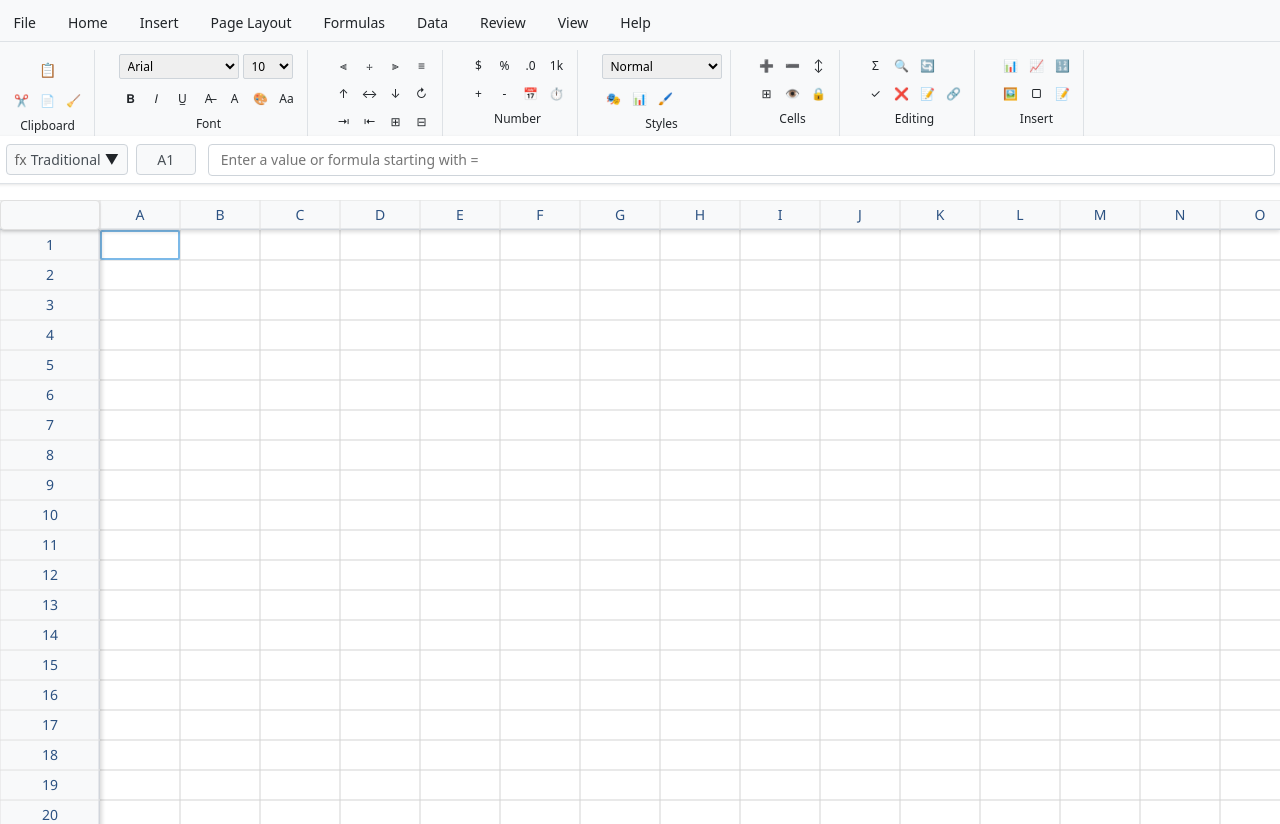
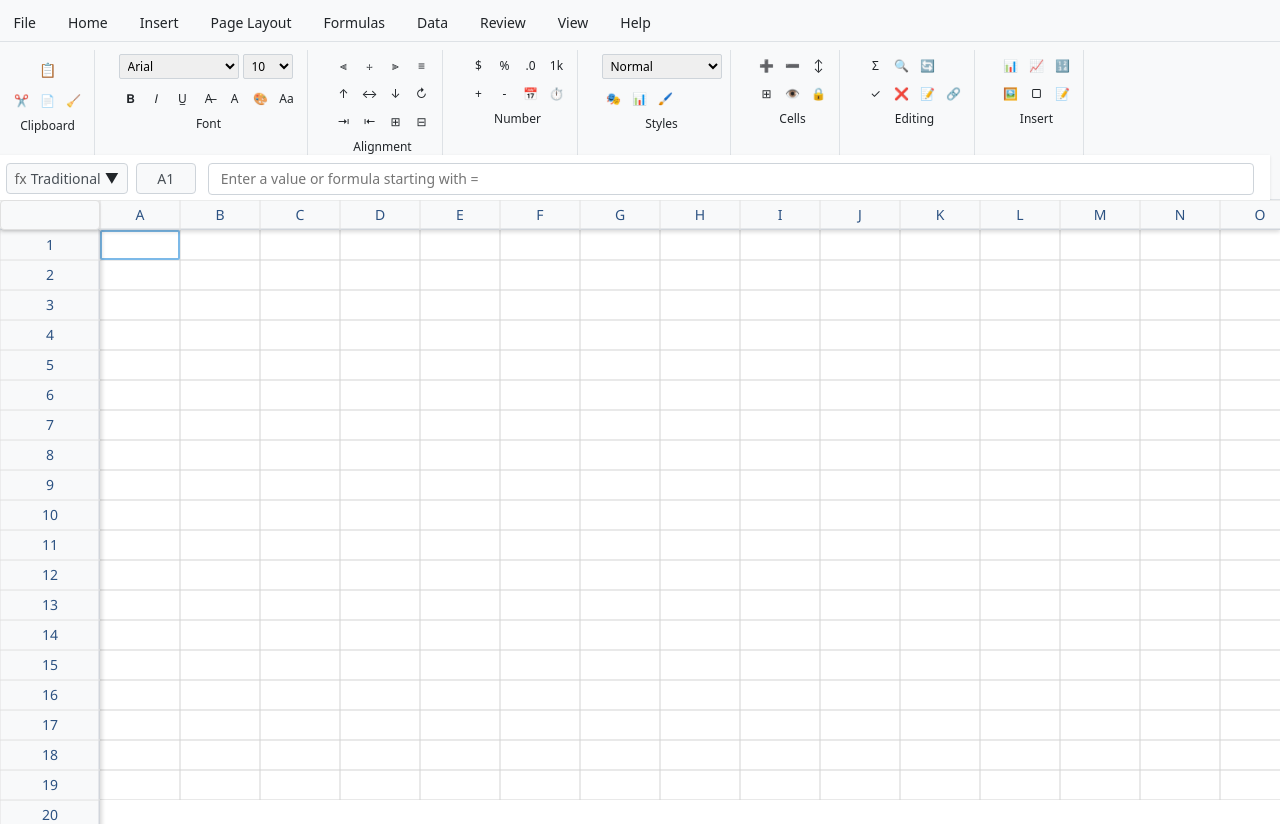
Before and after one commit to NathanaelEastwood/SheetAI, a React (Vite) app: page / in a window 1280 px wide. Built offline with nearby package versions, Linux system fonts and the light colour scheme.

Commit message:
Vertical scaling issues fixed for very large screen resolutions.

```diff
--- a/src/Components/Table/FormulaBar.tsx
+++ b/src/Components/Table/FormulaBar.tsx
@@ -100,6 +100,8 @@ const FormulaBar: React.FC = () => {
 
     return (
         <div style={{
+            position: "fixed",
+            top: "155px",
             padding: '8px 16px',
             backgroundColor: '#ffffff',
             borderBottom: '1px solid #dee2e6',
--- a/src/Components/Table/TableContainer.tsx
+++ b/src/Components/Table/TableContainer.tsx
@@ -183,7 +183,7 @@ const TableContainer: React.FC = () => {
                 style={{
                     position: "absolute",
                     overflow: "scroll",
-                    height: "75vh",
+                    height: "calc(100vh - 230px)",
                     width: "calc(100vw - 100px)",
                     top: "30px",
                     left: "100px"
--- a/src/Components/Toolbar/Toolbar.tsx
+++ b/src/Components/Toolbar/Toolbar.tsx
@@ -84,6 +84,7 @@ const Toolbar: React.FC = () => {
 
     return (
         <div style={{
+            height: "200px",
             backgroundColor: '#f8f9fa',
             borderBottom: '1px solid #dee2e6',
             padding: '4px 8px',
```
